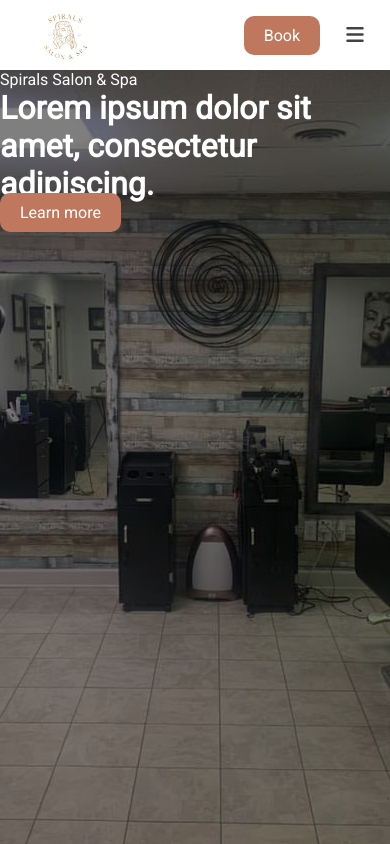
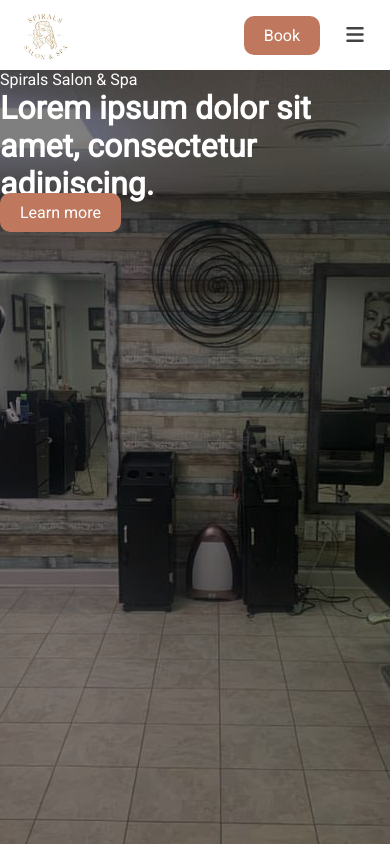
Before and after one commit to austinerb/spirals, a plain HTML site: page index.html in a window 390 px wide. Drawn offline with Linux system fonts and the light colour scheme.

Commit message:
minor update

```diff
--- a/styles.css
+++ b/styles.css
@@ -133,7 +133,7 @@ body {
 
 .nav-mobile .nav-links {
   display: grid;
-  grid-template: 70px / 130px 1fr 70px;
+  grid-template: 70px / 90px 1fr 70px;
   background-color: white;
 }
 
```
